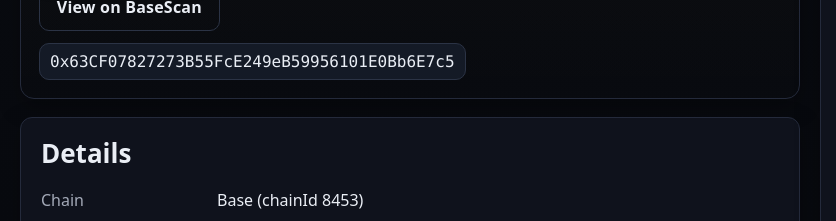
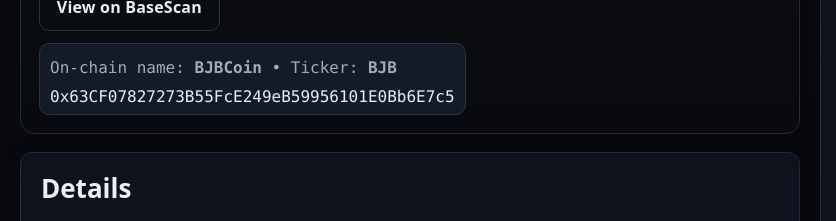
Before and after one commit to bjbtoken/BJB, a plain HTML site: page index.html in a window 1280 px wide. Shown: the part 557-778 px from the top of the page, 0-836 px from the left. Drawn offline with Linux system fonts and the light colour scheme.

Commit message:
Update index.html

```diff
--- a/index.html
+++ b/index.html
@@ -170,6 +170,10 @@
               <a class="btn secondary" href="https://basescan.org/token/0x63CF07827273B55FcE249eB59956101E0Bb6E7c5" target="_blank" rel="noopener">View on BaseScan</a>
 
               <div class="code" id="token" style="margin-top:12px">
+
+<p class="muted" style="margin-top:6px">On-chain name: <strong>BJBCoin</strong> • Ticker: <strong>BJB</strong></p>
+
+
                 0x63CF07827273B55FcE249eB59956101E0Bb6E7c5
               </div>
             </div>
```
